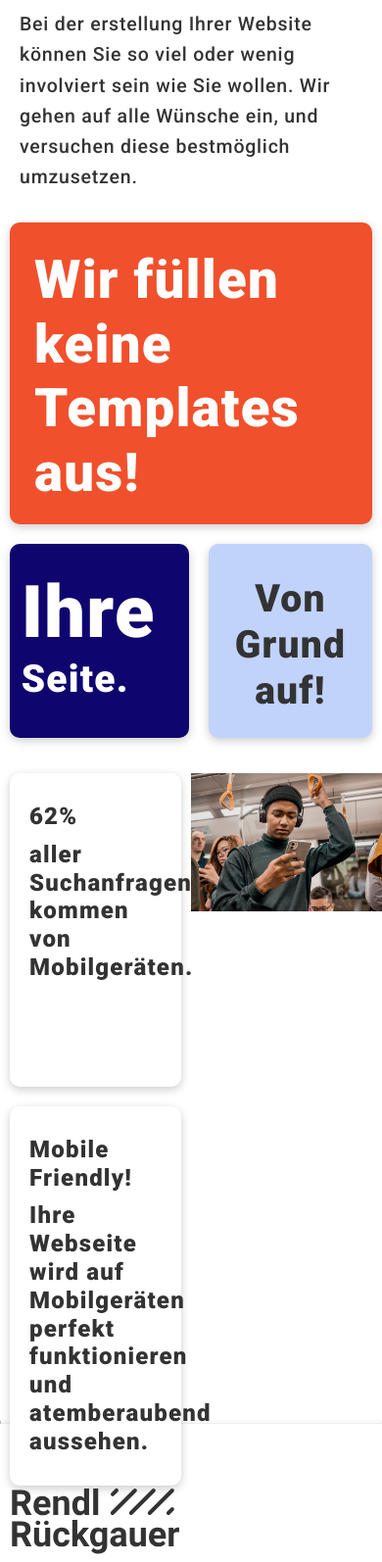
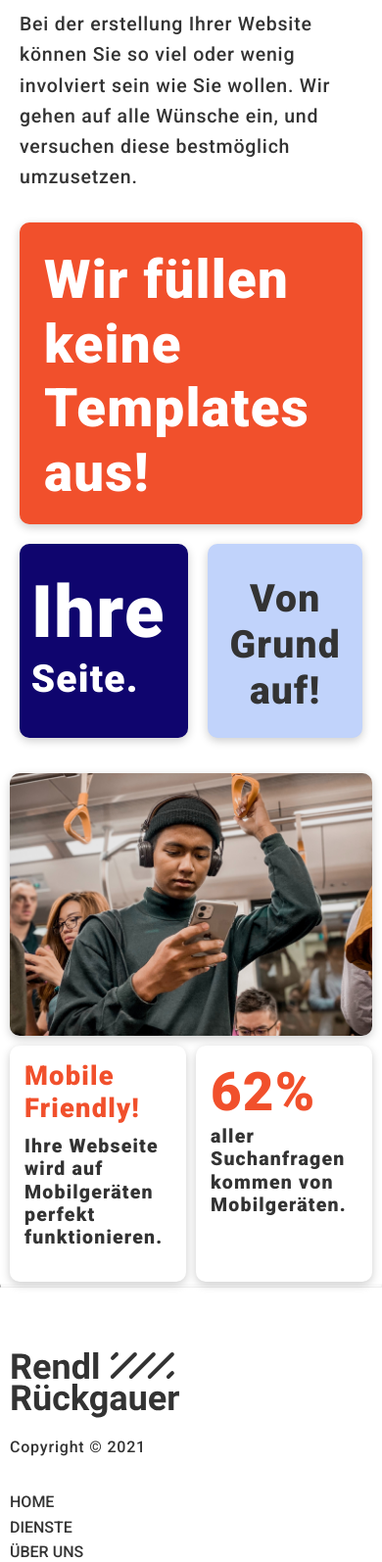
Before and after one commit to readrian/Freelance, a PHP site: page /website.html in a window 390 px wide. Shown: the part 441-2035 px from the top of the page at 98% size. Run offline with PHP 8.4, Linux system fonts and the light colour scheme.

Commit message:
finished mobile page

```diff
--- a/css/website.css
+++ b/css/website.css
@@ -1,5 +1,5 @@
 .containing {
-  padding: 0 0px;
+  padding: 0 10px;
   max-width: 1500px;
   margin: 0 auto;
 }
@@ -67,22 +67,48 @@
 
 .mCard {
   display: grid;
-  grid-template-columns: 50% auto;
-  grid-template-rows: 50% auto;
+  grid-template-columns: auto 50%;
+  grid-template-rows: 50% 50%;
   grid-template-areas: "sos image"
                        "mobile image";
+  margin-bottom: 20px;
 }
 
 #mCard1 {
   grid-area: sos;
+  margin: 10px;
   margin-top: 0;
+  padding: 15px;
+}
+#mCard1 h1 {
+  font-size: 5vw;
+  color: var(--primary-color);
+  margin: 0;
+}
+#mCard1 h2 {
+  font-size: 2.8vw;
+  margin: 0;
 }
 #mCard2 {
   grid-area: mobile;
+  margin: 10px;
+  margin-bottom: 0;
+  padding: 15px;
+}
+#mCard2 h1 {
+  font-size: 3vw;
+  margin: 0;
+  color: var(--primary-color);
+}
+#mCard2 h2 {
+  font-size: 2.3vw;
+  margin-bottom: 0;
 }
 #mCard3 {
   grid-area: image;
+  border-radius: 10px;
   width: 100%;
+  box-shadow: 0px 3px 10px rgba(0,0,0, 0.2);
 }
 
 
@@ -139,4 +165,44 @@
     margin-left: 10px;
   }
 
+  /* Mobile */
+
+  .mCard {
+  display: grid;
+  grid-template-columns: auto 50%;
+  grid-template-rows: auto 50%;
+  grid-template-areas: "image image"
+                       "mobile sos";
+  margin-bottom: 20px;
 }
+  #mCard1 {
+  margin: 0px;
+  margin-top: 10px;
+  margin-left: 5px;
+}
+#mCard1 h1 {
+  font-size: 14vw;
+  color: var(--primary-color);
+  margin: 0;
+}
+#mCard1 h2 {
+  font-size: 5vw;
+  margin: 0;
+}
+#mCard2 {
+  margin: 0;
+  margin-top: 10px;
+  margin-right: 5px;
+}
+#mCard2 h1 {
+  font-size: 7vw;
+  margin: 0;
+}
+#mCard2 h2 {
+  font-size: 5vw;
+  margin-bottom: 0;
+}
+#mCard3 {
+
+}
+}
--- a/website.html
+++ b/website.html
@@ -84,7 +84,7 @@
 
       <div class="card" id="mCard2">
         <h1>Mobile Friendly!</h1>
-        <h2>Ihre Webseite wird auf Mobilgeräten perfekt funktionieren und atemberaubend aussehen.</h2>
+        <h2>Ihre Webseite wird auf Mobilgeräten perfekt funktionieren.</h2>
       </div>
 
       <img id="mCard3" src="media/MobileFriendly.jpg" alt="">
```
